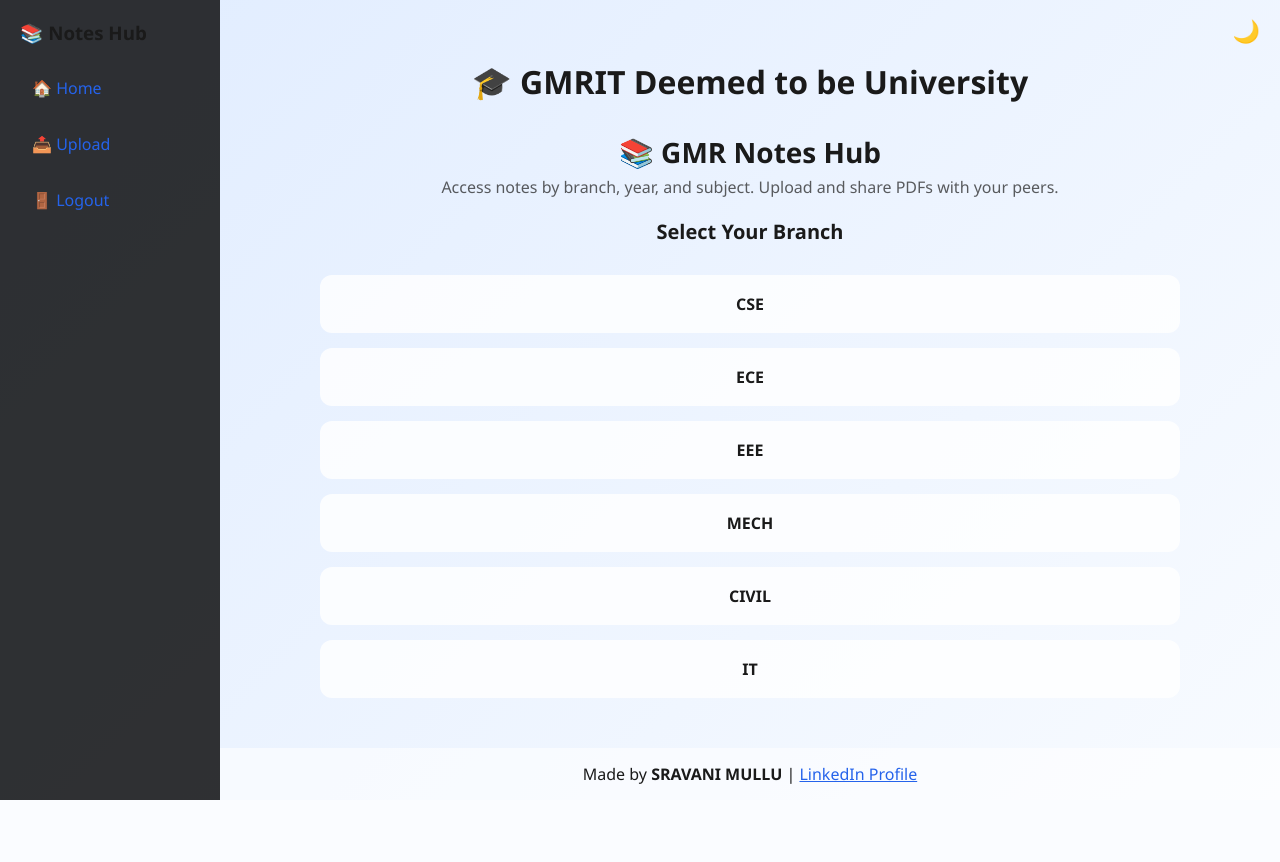
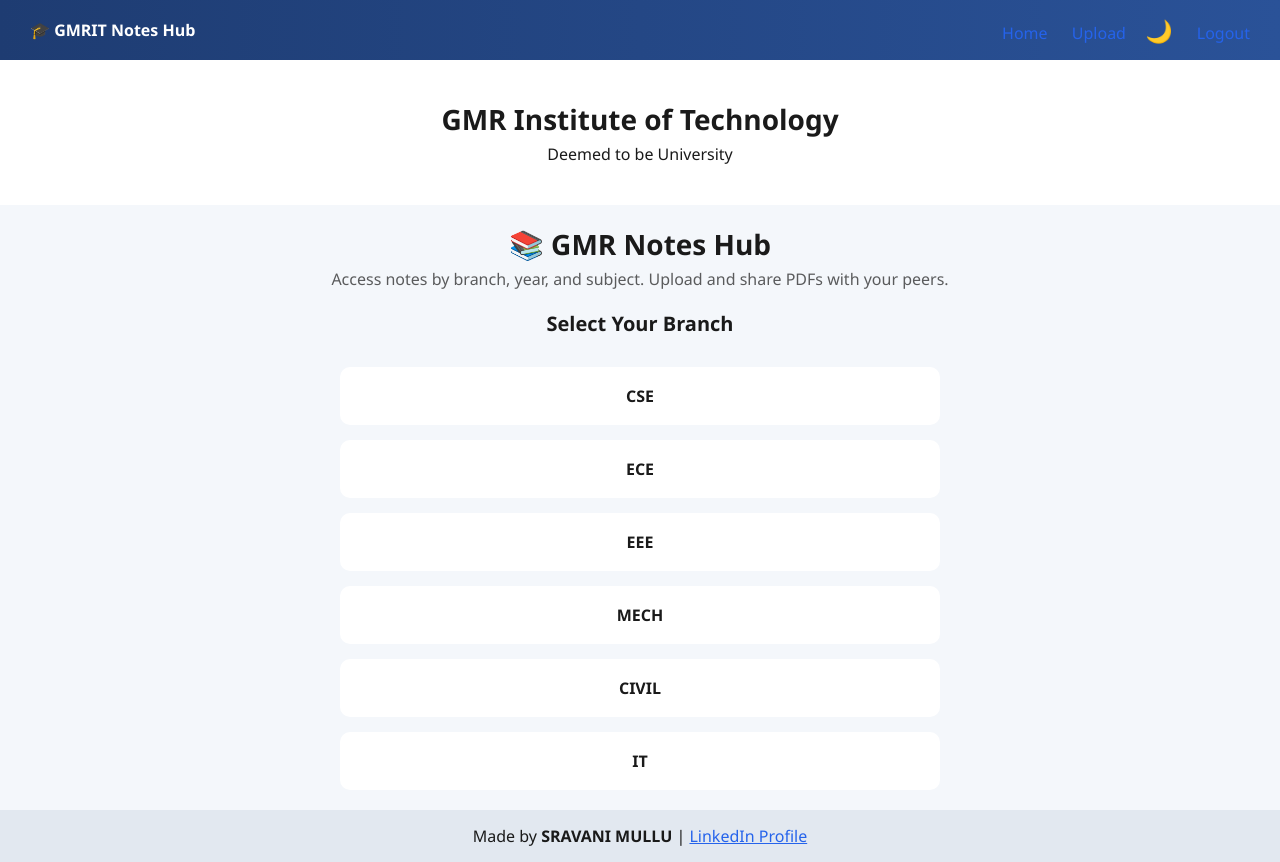
Before and after one commit to Sravanii-89/notes-hub, a Flask app: page /home in a window 1280 px wide. Before the commit the page ends 800 px from the top, so only its background shows below. Run offline with Flask 3, Linux system fonts and the light colour scheme; the visitor is signed in with stand-in values (Sample User, id 1); some libraries are stand-ins or nearby versions.

Commit message:
college Style UI upgrade

```diff
--- a/app.py
+++ b/app.py
@@ -129,7 +129,7 @@ def home():
 @app.route("/upload", methods=["GET", "POST"])
 def upload():
 
-    # -------- GET (open page) --------
+    # -------- GET (open upload page) --------
     if request.method == "GET":
         branch = request.args.get("branch")
         year = request.args.get("year")
@@ -187,9 +187,8 @@ def upload():
         cur.close()
         conn.close()
 
-        # ✅ REDIRECT BACK TO NOTES PAGE (VERY IMPORTANT)
-        return redirect(f"/subjects/{branch}/{year}/{subject}")
-
+        # ✅ CORRECT REDIRECT (THIS FIXES YOUR ERROR)
+        return redirect(f"/notes/{branch}/{year}/{subject}")
 
 subjects_data = {
 
@@ -408,8 +407,9 @@ def notes(branch, year, subject):
     cur = conn.cursor()
 
     cur.execute("""
-    SELECT title, file_path FROM notes
-    WHERE branch=%s AND year=%s AND subject=%s
+        SELECT title, file_path
+        FROM notes
+        WHERE branch=%s AND year=%s AND subject=%s
     """, (branch, year, subject))
 
     notes = cur.fetchall()
@@ -417,11 +417,14 @@ def notes(branch, year, subject):
     cur.close()
     conn.close()
 
-    return render_template("notes.html",
-                           notes=notes,
-                           branch=branch,
-                           year=year,
-                           subject=subject)
+    return render_template(
+        "notes.html",
+        notes=notes,
+        branch=branch,
+        year=year,
+        subject=subject
+    )
+
 
 
 
--- a/static/css/style.css
+++ b/static/css/style.css
@@ -514,3 +514,185 @@ main {
         transform: translateY(0);
     }
 }
+/* ===== HEADER FIX ===== */
+.header {
+    text-align: center;
+    margin-top: 20px;
+    margin-bottom: 25px;
+}
+
+.header h1 {
+    font-size: 28px;
+    font-weight: 700;
+    letter-spacing: 0.5px;
+}
+
+/* Optional subtitle */
+.header p {
+    margin-top: 8px;
+    opacity: 0.7;
+    font-size: 15px;
+}
+/* CENTER CONTENT PROPERLY */
+main {
+    width: 100%;
+    max-width: 900px;
+    margin: auto;
+    padding: 20px;
+}
+.grid {
+    display: flex;
+    flex-direction: column;
+    gap: 15px;
+    align-items: center;   /* CENTER CARDS */
+}
+
+.card {
+    width: 100%;
+    max-width: 600px;  /* important */
+    text-align: center;
+}
+.topbar {
+    display: flex;
+    justify-content: space-between;
+    align-items: center;
+    padding: 15px 25px;
+    background: linear-gradient(90deg, #1e3c72, #2a5298);
+    color: white;
+}
+
+.logo {
+    font-weight: 600;
+}
+.section-title {
+    text-align: center;
+    font-size: 20px;
+    font-weight: 600;
+    margin-bottom: 20px;
+}
+/* ===== BODY ===== */
+body {
+    margin: 0;
+    font-family: 'Segoe UI', sans-serif;
+    background: #f4f7fb;
+    color: #1a1a1a;
+}
+
+/* DARK MODE */
+body.dark {
+    background: #0f172a;
+    color: white;
+}
+
+/* ===== TOPBAR ===== */
+.topbar {
+    display: flex;
+    justify-content: space-between;
+    align-items: center;
+    padding: 15px 30px;
+    background: linear-gradient(90deg, #1e3c72, #2a5298);
+    color: white;
+}
+
+.nav-links a {
+    margin-left: 20px;
+    color: white;
+    text-decoration: none;
+}
+
+#themeToggle {
+    cursor: pointer;
+    margin-left: 15px;
+}
+
+/* ===== HERO SECTION ===== */
+.hero {
+    text-align: center;
+    padding: 40px 20px;
+    background: white;
+}
+
+.hero h1 {
+    margin: 0;
+    font-size: 28px;
+}
+
+.hero p {
+    margin-top: 5px;
+    color: #555;
+}
+
+/* ===== MAIN CONTENT ===== */
+main {
+    max-width: 900px;
+    margin: auto;
+    padding: 20px;
+}
+
+/* ===== GRID (VERTICAL STYLE) ===== */
+.grid {
+    display: flex;
+    flex-direction: column;
+    align-items: center;
+    gap: 15px;
+}
+
+/* ===== CARD ===== */
+.card {
+    width: 100%;
+    max-width: 600px;
+    padding: 18px;
+    border-radius: 10px;
+    background: white;
+    text-align: center;
+    text-decoration: none;
+    color: #1a1a1a;
+    transition: 0.3s;
+}
+
+.card:hover {
+    background: #4a6cf7;
+    color: white;
+    transform: translateY(-5px);
+}
+
+/* DARK CARD */
+body.dark .card {
+    background: #1e293b;
+    color: white;
+}
+
+/* ===== SECTION TITLE ===== */
+.section-title {
+    text-align: center;
+    margin-bottom: 20px;
+}
+
+/* ===== FOOTER ===== */
+.footer {
+    text-align: center;
+    padding: 15px;
+    background: #e2e8f0;
+}
+
+body.dark .footer {
+    background: #020617;
+}
+
+/* ===== RESPONSIVE ===== */
+@media (max-width: 768px) {
+    .topbar {
+        flex-direction: column;
+        gap: 10px;
+    }
+
+    .nav-links {
+        display: flex;
+        flex-wrap: wrap;
+        justify-content: center;
+    }
+
+    .card {
+        width: 95%;
+    }
+}
--- a/templates/base.html
+++ b/templates/base.html
@@ -3,32 +3,27 @@
 <head>
     <title>GMR Notes Hub</title>
     <link rel="stylesheet" href="{{ url_for('static', filename='css/style.css') }}">
+    <meta name="viewport" content="width=device-width, initial-scale=1.0">
 </head>
 
 <body>
 
-<div class="layout">
+<!-- TOP NAVBAR -->
+<div class="topbar">
+    <div class="logo">🎓 GMRIT Notes Hub</div>
 
-    <!-- SIDEBAR -->
-    <div class="sidebar">
-        <h3>📚 Notes Hub</h3>
-
-        <a href="/home">🏠 Home</a>
-        <a href="/upload">📤 Upload</a>
-        <a href="/">🚪 Logout</a>
+    <div class="nav-links">
+        <a href="/home">Home</a>
+        <a href="/upload">Upload</a>
+        <span id="themeToggle" onclick="toggleTheme()">🌙</span>
+        <a href="/">Logout</a>
     </div>
-
-    <!-- CONTENT -->
-    <div class="content">
-
-        <!-- NAVBAR -->
-        <div class="navbar">
-            <span id="themeToggle" onclick="toggleTheme()">🌙</span>
 </div>
 
 <!-- HEADER -->
-        <div class="header">
-            <h1>🎓 GMRIT Deemed to be University</h1>
+<div class="hero">
+    <h1>GMR Institute of Technology</h1>
+    <p>Deemed to be University</p>
 </div>
 
 <!-- MAIN CONTENT -->
@@ -37,16 +32,12 @@
 </main>
 
 <!-- FOOTER -->
-        <div class="footer">
+<footer class="footer">
     Made by <b>SRAVANI MULLU</b> |
     <a href="https://www.linkedin.com/in/sravani-m-25a53b33a/" target="_blank">
         LinkedIn Profile
     </a>
-        </div>
-
-    </div>
-
-</div>
+</footer>
 
 <!-- THEME SCRIPT -->
 <script>
@@ -56,11 +47,11 @@ function toggleTheme() {
     const icon = document.getElementById("themeToggle");
 
     if (document.body.classList.contains("dark")) {
+        icon.textContent = "🌞";
         localStorage.setItem("theme", "dark");
-        icon.textContent = "🌞";
     } else {
+        icon.textContent = "🌙";
         localStorage.setItem("theme", "light");
-        icon.textContent = "🌙";
     }
 }
 
@@ -72,12 +63,6 @@ window.onload = () => {
         icon.textContent = "🌞";
     }
 };
-function toggleSidebar() {
-    const sidebar = document.getElementById("sidebar");
-    sidebar.classList.toggle("active");
-
-    document.body.classList.toggle("sidebar-open");
-}
 </script>
 
 </body>
--- a/templates/notes.html
+++ b/templates/notes.html
@@ -31,7 +31,7 @@
 </div>
 
 <div style="text-align:center; margin-top:20px;">
-    <a href="/upload?branch={{ branch }}&year={{ year }}&subject={{ subject }}">
+<a href="/upload?branch={{ branch }}&year={{ year }}&subject={{ subject }}">
         <button>Upload PDF</button>
     </a>
 </div>
```
Lines whose indentation alone changed are shown as unchanged.
